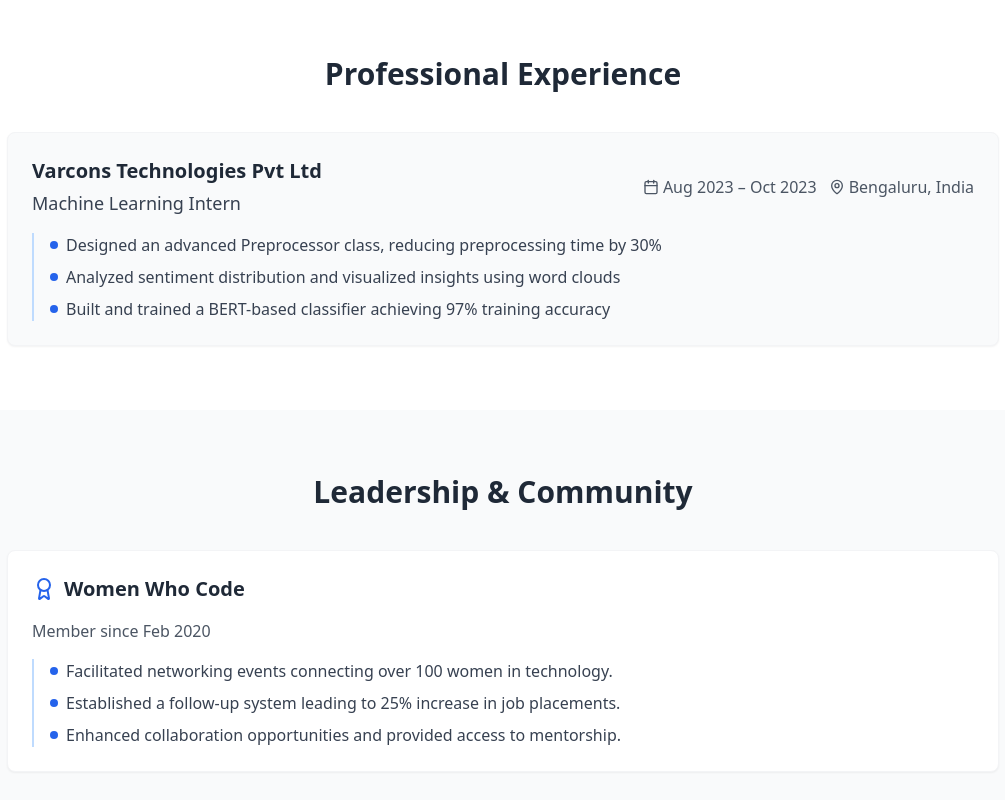
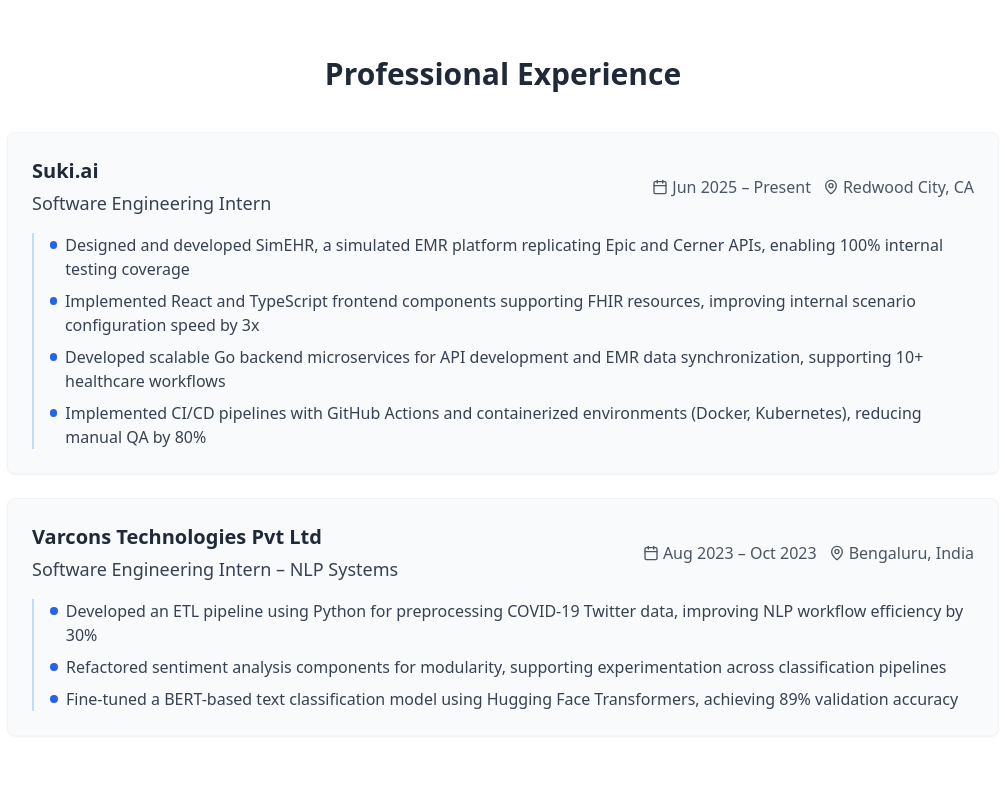
Before and after one commit to SiddhiGalada44/siddhigalada44.github.io, a React (Create React App) app: page / in a window 1280 px wide. Shown: the part 1480-2280 px from the top of the page, without its empty margins (137-1142 px from the left). Built offline with nearby package versions, Linux system fonts and the light colour scheme; the HTML template or start-up script is replaced by a standard one.

Commit message:
Update Portfolio.js

```diff
--- a/src/Portfolio.js
+++ b/src/Portfolio.js
@@ -39,12 +39,15 @@ const Portfolio = () => {
     "Java": <FileCode className="w-5 h-5" />,
     "JavaScript": <FileCode className="w-5 h-5" />,
     "TypeScript": <FileCode className="w-5 h-5" />,
+    "Go": <FileCode className="w-5 h-5" />,
     "MongoDB": <Database className="w-5 h-5" />,
     "PostgreSQL": <Database className="w-5 h-5" />,
     "DynamoDB": <Database className="w-5 h-5" />,
     "MySQL": <Database className="w-5 h-5" />,
     "Linux": <Terminal className="w-5 h-5" />,
     "Node.js": <Server className="w-5 h-5" />,
+    "Flask": <Server className="w-5 h-5" />,
+    "React": <Box className="w-5 h-5" />,
     "Flutter": <Smartphone className="w-5 h-5" />
   };
 
@@ -198,7 +201,7 @@ const Portfolio = () => {
             <div className="flex flex-col md:flex-row items-center">
               <div className="md:w-1/3 mb-8 md:mb-0 flex justify-center">
                 <div className={`w-48 h-48 rounded-full overflow-hidden ${darkMode ? 'border-4 border-gray-700' : 'border-4 border-white'} shadow-lg transform hover:scale-105 transition-transform duration-300`}>
-                  <img src="profile.jpeg" alt="Siddhi Galada" className="w-full h-full object-cover" />
+                  <div className="w-full h-full bg-gradient-to-br from-blue-400 to-blue-600 flex items-center justify-center text-white text-6xl font-bold">SG</div>
                 </div>
               </div>
               <div className="md:w-2/3 text-center md:text-left">
@@ -391,13 +394,54 @@ const Portfolio = () => {
           <div className="max-w-5xl mx-auto px-4">
             <h2 className={`text-3xl font-bold mb-10 text-center ${darkMode ? 'text-white' : 'text-gray-800'}`}>Professional Experience</h2>
 
+            <div className="space-y-6">
+              {/* Suki.ai Experience */}
+              <div
+                className={`${darkMode ? 'bg-gray-700 border-gray-600' : 'bg-gray-50 border-gray-100'} p-6 rounded-lg shadow-sm border transition-all duration-300 hover:shadow-md transform hover:scale-[1.01]`}
+              >
+                <div className="flex flex-col md:flex-row md:justify-between mb-4">
+                  <div>
+                    <h3 className={`text-xl font-semibold mb-1 ${darkMode ? 'text-white' : 'text-gray-800'}`}>Suki.ai</h3>
+                    <p className={`text-lg ${darkMode ? 'text-gray-300' : 'text-gray-700'}`}>Software Engineering Intern</p>
+                  </div>
+                  <div className={`mt-2 md:mt-0 flex items-center ${darkMode ? 'text-gray-400' : 'text-gray-600'}`}>
+                    <Calendar className="w-4 h-4 mr-1" />
+                    <span>Jun 2025 – Present</span>
+                    <MapPin className="w-4 h-4 ml-3 mr-1" />
+                    <span>Redwood City, CA</span>
+                  </div>
+                </div>
+
+                <div className={`pl-4 border-l-2 ${darkMode ? 'border-blue-500' : 'border-blue-200'}`}>
+                  <ul className={`space-y-2 ${darkMode ? 'text-gray-300' : 'text-gray-700'}`}>
+                    <li className="flex items-start group">
+                      <span className={`inline-block w-2 h-2 rounded-full ${darkMode ? 'bg-blue-500' : 'bg-blue-600'} mt-2 mr-2 group-hover:animate-pulse`}></span>
+                      Designed and developed SimEHR, a simulated EMR platform replicating Epic and Cerner APIs, enabling 100% internal testing coverage
+                    </li>
+                    <li className="flex items-start group">
+                      <span className={`inline-block w-2 h-2 rounded-full ${darkMode ? 'bg-blue-500' : 'bg-blue-600'} mt-2 mr-2 group-hover:animate-pulse`}></span>
+                      Implemented React and TypeScript frontend components supporting FHIR resources, improving internal scenario configuration speed by 3x
+                    </li>
+                    <li className="flex items-start group">
+                      <span className={`inline-block w-2 h-2 rounded-full ${darkMode ? 'bg-blue-500' : 'bg-blue-600'} mt-2 mr-2 group-hover:animate-pulse`}></span>
+                      Developed scalable Go backend microservices for API development and EMR data synchronization, supporting 10+ healthcare workflows
+                    </li>
+                    <li className="flex items-start group">
+                      <span className={`inline-block w-2 h-2 rounded-full ${darkMode ? 'bg-blue-500' : 'bg-blue-600'} mt-2 mr-2 group-hover:animate-pulse`}></span>
+                      Implemented CI/CD pipelines with GitHub Actions and containerized environments (Docker, Kubernetes), reducing manual QA by 80%
+                    </li>
+                  </ul>
+                </div>
+              </div>
+
+              {/* Varcons Experience */}
               <div
                 className={`${darkMode ? 'bg-gray-700 border-gray-600' : 'bg-gray-50 border-gray-100'} p-6 rounded-lg shadow-sm border transition-all duration-300 hover:shadow-md transform hover:scale-[1.01]`}
               >
                 <div className="flex flex-col md:flex-row md:justify-between mb-4">
                   <div>
                     <h3 className={`text-xl font-semibold mb-1 ${darkMode ? 'text-white' : 'text-gray-800'}`}>Varcons Technologies Pvt Ltd</h3>
-                  <p className={`text-lg ${darkMode ? 'text-gray-300' : 'text-gray-700'}`}>Machine Learning Intern</p>
+                    <p className={`text-lg ${darkMode ? 'text-gray-300' : 'text-gray-700'}`}>Software Engineering Intern – NLP Systems</p>
                   </div>
                   <div className={`mt-2 md:mt-0 flex items-center ${darkMode ? 'text-gray-400' : 'text-gray-600'}`}>
                     <Calendar className="w-4 h-4 mr-1" />
@@ -411,17 +455,18 @@ const Portfolio = () => {
                   <ul className={`space-y-2 ${darkMode ? 'text-gray-300' : 'text-gray-700'}`}>
                     <li className="flex items-start group">
                       <span className={`inline-block w-2 h-2 rounded-full ${darkMode ? 'bg-blue-500' : 'bg-blue-600'} mt-2 mr-2 group-hover:animate-pulse`}></span>
-                    Designed an advanced Preprocessor class, reducing preprocessing time by 30%
+                      Developed an ETL pipeline using Python for preprocessing COVID-19 Twitter data, improving NLP workflow efficiency by 30%
                     </li>
                     <li className="flex items-start group">
                       <span className={`inline-block w-2 h-2 rounded-full ${darkMode ? 'bg-blue-500' : 'bg-blue-600'} mt-2 mr-2 group-hover:animate-pulse`}></span>
-                    Analyzed sentiment distribution and visualized insights using word clouds
+                      Refactored sentiment analysis components for modularity, supporting experimentation across classification pipelines
                     </li>
                     <li className="flex items-start group">
                       <span className={`inline-block w-2 h-2 rounded-full ${darkMode ? 'bg-blue-500' : 'bg-blue-600'} mt-2 mr-2 group-hover:animate-pulse`}></span>
-                    Built and trained a BERT-based classifier achieving 97% training accuracy
+                      Fine-tuned a BERT-based text classification model using Hugging Face Transformers, achieving 89% validation accuracy
                     </li>
                   </ul>
+                </div>
               </div>
             </div>
           </div>
```
Lines whose indentation alone changed are shown as unchanged.
